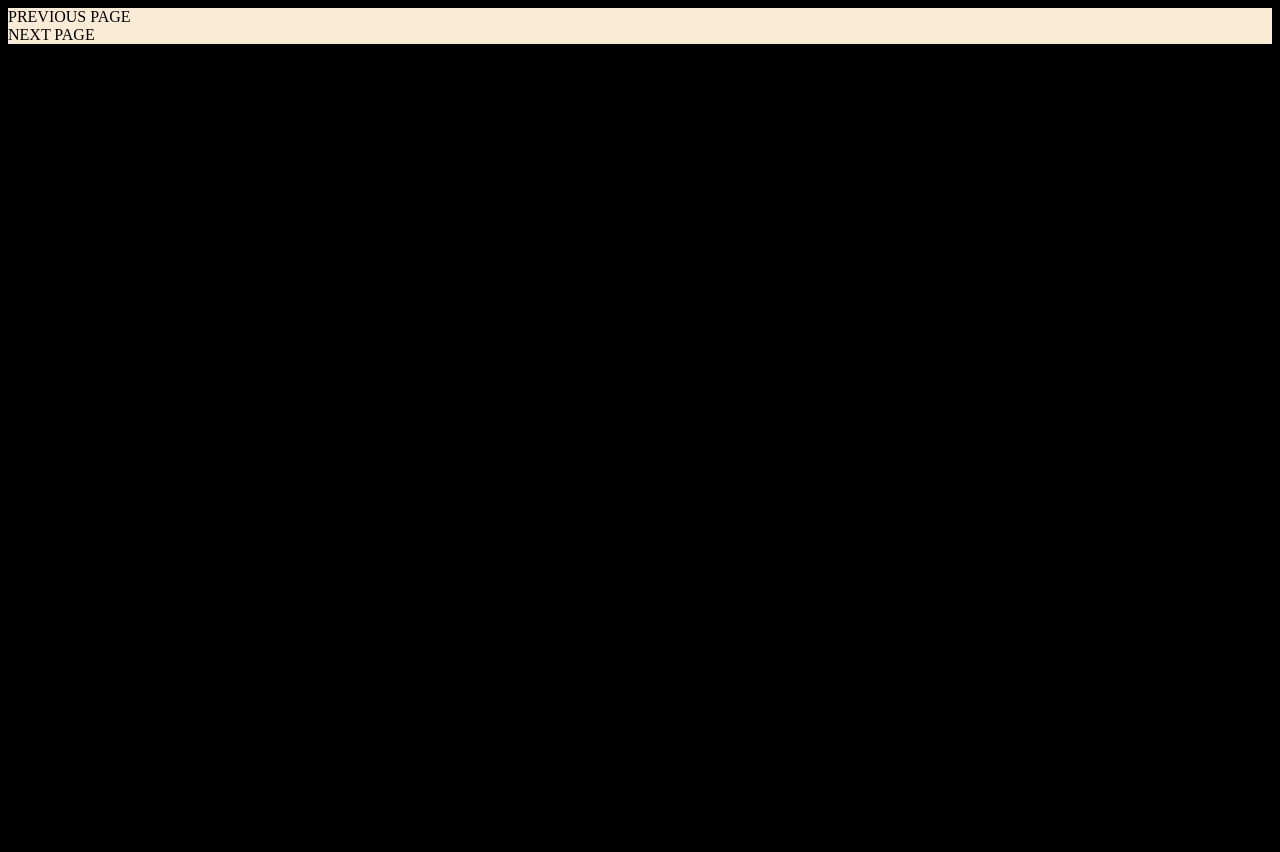
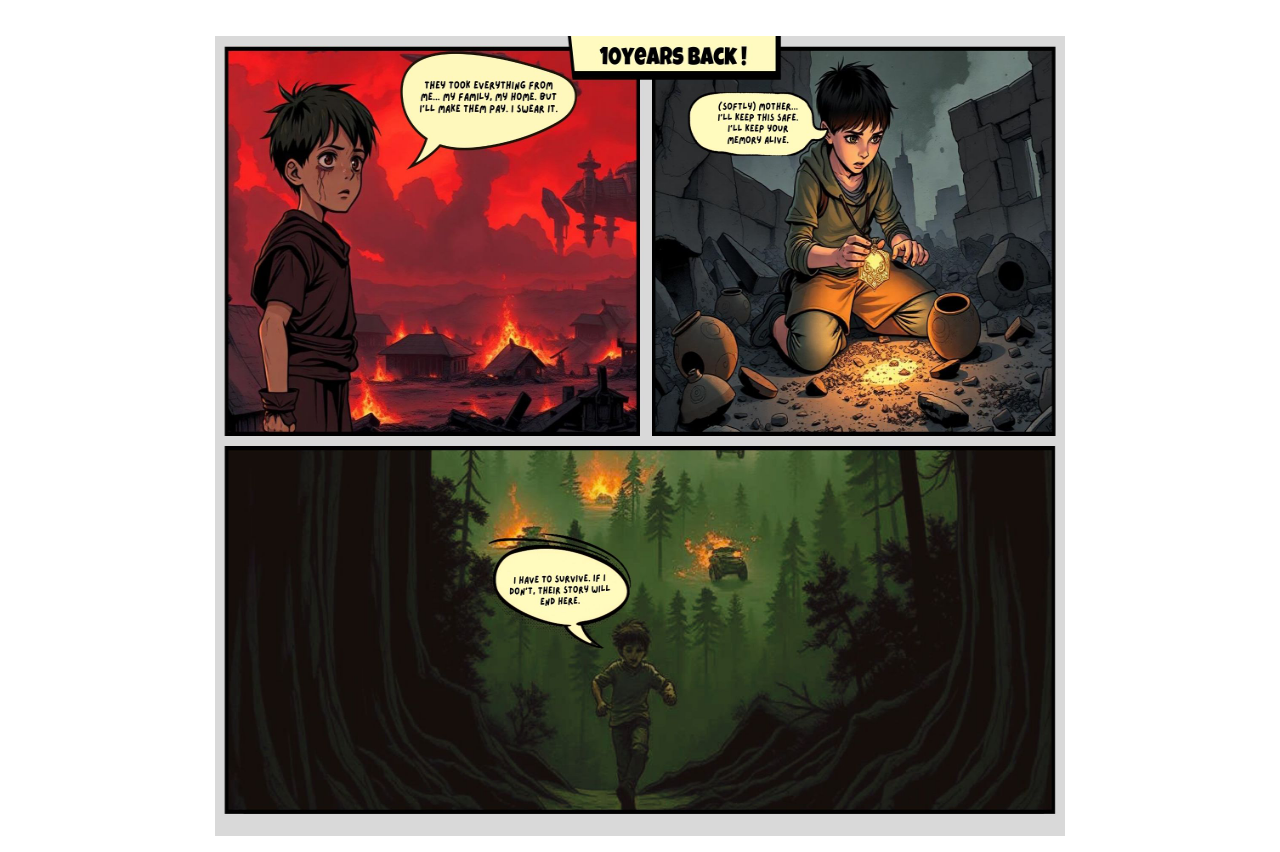
Before and after one commit to Amaan-pathan/GALACTUS, a plain HTML site: page comicbook.html in a window 1280 px wide. Before the commit the page ends 800 px from the top, so only its background shows below. Drawn offline with Linux system fonts and the light colour scheme.

Commit message:
Added comic book

```diff
--- a/comicbook.css
+++ b/comicbook.css
@@ -1,12 +1,36 @@
-.buttons{
-    display:inline;
-
+body {
+    display: flex;
+    align-items: center;
+    justify-content: center;
+    margin: 0;
+    /* height: 100vh; */
 }
 
-.back{
-    background-color: antiquewhite;
+.conteudo {
+    width: 850px;
+    height: 800px;
+    margin-top: 20px;
 }
 
-.next{
-    background-color: antiquewhite;
+.carrousel {
+    display: grid;
+    grid-auto-flow: column;
+    scroll-behavior: smooth;
+    gap: 1.2rem;
+    overflow-x: auto;
+    overscroll-behavior-x: contain;
+    scroll-snap-type: x mandatory;
+    padding: 1rem;
 }
+
+.carrousel::-webkit-scrollbar {
+    display: none; /* Hides the scrollbar */
+}
+
+img {
+    width: 850px;
+    height: 800px;
+    /* border-radius: 30px; */
+    /* object-fit: cover; */
+    scroll-snap-align: start;
+}
--- a/comicbook.html
+++ b/comicbook.html
@@ -3,17 +3,23 @@
 <head>
     <meta charset="UTF-8">
     <meta name="viewport" content="width=device-width, initial-scale=1.0">
-    <title>Comic book</title>
-    <link rel="stylesheet" href="./comicbook.css">
+    <title>GALACTUS Comic</title>
+    <link rel="stylesheet" href="comicbook.css">
 </head>
-<body style="background-color: black;">
-    <header>
-
-    </header>
-    <div class="buttons">
-        <div class="back">PREVIOUS PAGE</div>
-        <div class="next">NEXT PAGE</div>
+<body>
+    <div class="conteudo">
+        <div class="carrousel">
+            <img src="pages/1.jpg" alt="Page 1">
+            <img src="pages/2.jpg" alt="Page 2">
+            <img src="pages/3.jpg" alt="Page 3">
+            <img src="pages/4.jpg" alt="Page 4">
+            <img src="pages/5.jpg" alt="Page 5">
+            <img src="pages/6.jpg" alt="Page 6">
+            <img src="pages/7.jpg" alt="Page 7">
+            <img src="pages/8.jpg" alt="Page 8">
+            <img src="pages/9.jpg" alt="Page 9">
+            <img src="pages/10.jpg" alt="Page 10">
+        </div>
     </div>
-
 </body>
 </html>
```
Also changed, not shown: comic.html (+1 -1 lines), pages/1.jpg (added), pages/10.jpg (added), pages/2.jpg (added), pages/3.jpg (added), pages/4.jpg (added), pages/5.jpg (added), pages/6.jpg (added), pages/7.jpg (added), pages/8.jpg (added), pages/9.jpg (added).
